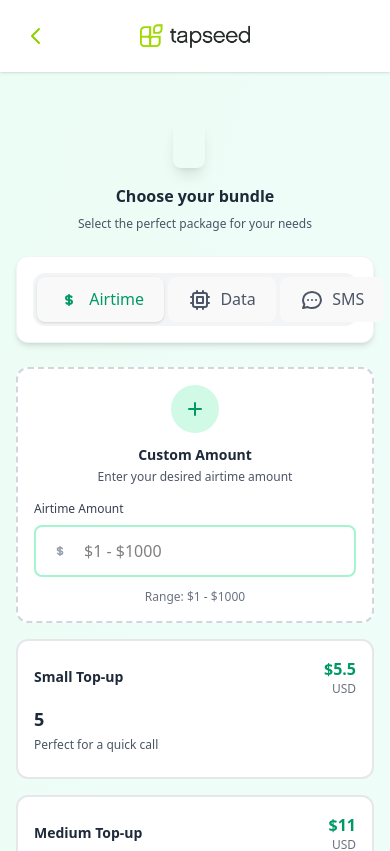
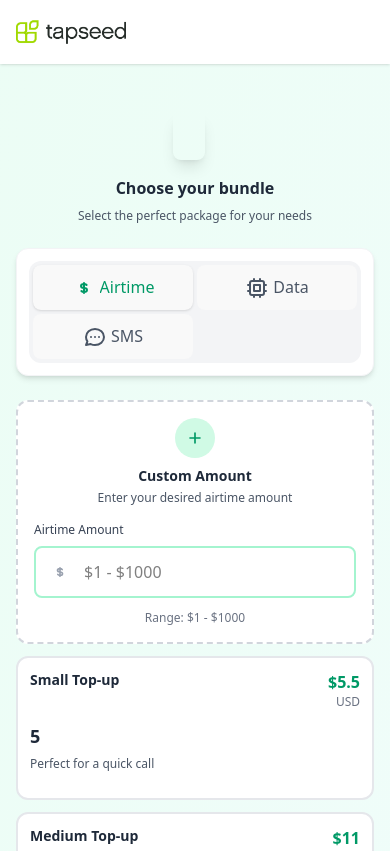
Before and after one commit to khomabhena/h5-airtime, a React (Vite) app: page /bundles in a window 390 px wide. Shown: the top 851 px of the page. Built offline with nearby package versions, Linux system fonts and the light colour scheme.

Commit message:
optimized ui bundles selection for mobile viewing

```diff
--- a/src/components/BundleSelection.jsx
+++ b/src/components/BundleSelection.jsx
@@ -64,31 +64,31 @@ const BundleSelection = ({ phoneData, selectedBundle, setSelectedBundle }) => {
         </p>
       </div>
 
-      {/* Bundle Type Selector */}
-      <div className="bg-white rounded-xl shadow-md p-4 border border-gray-100">
-        <div className="flex space-x-1 bg-gray-100 p-1 rounded-xl">
+      {/* Bundle Type Selector - Mobile Optimized */}
+      <div className="bg-white rounded-xl shadow-md p-3 border border-gray-100">
+        <div className="grid grid-cols-2 gap-1 bg-gray-100 p-1 rounded-xl">
           {Object.entries(bundleTypes).map(([key, type]) => (
             <button
               key={key}
               onClick={() => setBundleType(key)}
-              className={`flex-1 flex items-center justify-center space-x-2 py-2 px-3 rounded-lg font-medium text-xs transition-all ${
+              className={`flex items-center justify-center space-x-1 py-3 px-2 rounded-lg font-medium text-xs transition-all ${
                 bundleType === key
                   ? 'bg-white text-emerald-600 shadow-sm'
                   : 'text-gray-600 hover:text-gray-800'
               }`}
             >
-              {getBundleIcon(key)}
-              <span>{type.name}</span>
+              <span className="text-sm">{getBundleIcon(key)}</span>
+              <span className="truncate">{type.name}</span>
             </button>
           ))}
         </div>
       </div>
 
-      {/* Bundle Grid */}
-      <div className="grid md:grid-cols-2 gap-4">
+      {/* Bundle Grid - Mobile Optimized */}
+      <div className="space-y-3">
         {/* Custom Airtime Input - Only show for airtime bundle type, positioned at the top */}
         {bundleType === 'airtime' && (
-          <div className={`${customBundle ? 'md:col-span-2' : ''}`}>
+          <div>
             <CustomAirtimeInput
               onCustomAmountChange={handleCustomBundleChange}
               minAmount={1}
@@ -98,65 +98,80 @@ const BundleSelection = ({ phoneData, selectedBundle, setSelectedBundle }) => {
           </div>
         )}
 
+        {/* Bundle Cards - Mobile First Grid */}
+        <div className="grid grid-cols-1 sm:grid-cols-2 lg:grid-cols-3 gap-3">
           {bundles.map((bundle) => (
             <div
               key={bundle.id}
               onClick={() => handleBundleSelect(bundle)}
-            className={`bg-white rounded-xl p-4 border-2 cursor-pointer transition-all hover:shadow-md ${
+              className={`bg-white rounded-xl p-3 border-2 cursor-pointer transition-all hover:shadow-md ${
                 selectedBundle?.id === bundle.id && selectedBundle?.isCustom !== true
                   ? 'border-emerald-500 bg-emerald-50'
                   : 'border-gray-200 hover:border-emerald-300'
               }`}
             >
-            <div className="flex items-center justify-between mb-2">
-              <h3 className="text-sm font-bold text-gray-800">{bundle.name}</h3>
-              <div className="text-right">
+              {/* Mobile Optimized Header */}
+              <div className="flex items-start justify-between mb-3">
+                <div className="flex-1 min-w-0">
+                  <h3 className="text-sm font-bold text-gray-800 truncate">{bundle.name}</h3>
+                </div>
+                <div className="text-right ml-2 flex-shrink-0">
                   <div className="text-base font-bold text-emerald-600">${bundle.price}</div>
                   <div className="text-xs text-gray-500">USD</div>
                 </div>
               </div>
 
-            <div className="mb-2">
+              {/* Mobile Optimized Content */}
+              <div className="mb-3">
                 <div className="text-lg font-bold text-gray-800 mb-1">
                   {bundle.amount}
                 </div>
-              <p className="text-gray-600 text-xs">{bundle.description}</p>
+                <p className="text-gray-600 text-xs leading-relaxed">{bundle.description}</p>
               </div>
 
+              {/* Selection Indicator */}
               {selectedBundle?.id === bundle.id && selectedBundle?.isCustom !== true && (
                 <div className="flex items-center space-x-2 text-emerald-600">
-                <svg className="w-5 h-5" fill="none" stroke="currentColor" viewBox="0 0 24 24">
+                  <svg className="w-4 h-4 flex-shrink-0" fill="none" stroke="currentColor" viewBox="0 0 24 24">
                     <path strokeLinecap="round" strokeLinejoin="round" strokeWidth={2} d="M5 13l4 4L19 7" />
                   </svg>
-                <span className="font-medium">Selected</span>
+                  <span className="font-medium text-sm">Selected</span>
                 </div>
               )}
             </div>
           ))}
         </div>
+      </div>
 
-      {/* Continue Button */}
+      {/* Continue Button - Mobile Optimized */}
       {selectedBundle && (
         <div className="bg-white rounded-xl shadow-md p-4 border border-gray-100">
-          <div className="flex items-center justify-between mb-3">
-            <div>
-              <h3 className="font-bold text-gray-800 text-xs">Order Summary</h3>
-              <p className="text-gray-600 text-xs">
+          <div className="mb-4">
+            <h3 className="font-bold text-gray-800 text-sm mb-2">Order Summary</h3>
+            <div className="space-y-2">
+              <div className="flex items-start justify-between">
+                <div className="flex-1 min-w-0">
+                  <p className="text-gray-600 text-sm font-medium truncate">
                     {selectedBundle.isCustom
-                  ? `Custom airtime ($${selectedBundle.amount}) for ${phoneData.recipientNumber}`
-                  : `${selectedBundle.name} for ${phoneData.recipientNumber}`
+                      ? `Custom airtime ($${selectedBundle.amount})`
+                      : selectedBundle.name
                     }
                   </p>
+                  <p className="text-gray-500 text-xs mt-1">
+                    {phoneData.recipientNumber}
+                  </p>
                 </div>
-            <div className="text-right">
-              <div className="text-base font-bold text-emerald-600">${selectedBundle.price}</div>
+                <div className="text-right ml-3 flex-shrink-0">
+                  <div className="text-lg font-bold text-emerald-600">${selectedBundle.price}</div>
                   <div className="text-xs text-gray-500">USD</div>
+                </div>
+              </div>
             </div>
           </div>
 
           <Button
             onClick={handleContinue}
-            className="w-full"
+            className="w-full py-3 text-base font-semibold"
           >
             Continue to Payment
           </Button>
--- a/src/components/CustomAirtimeInput.jsx
+++ b/src/components/CustomAirtimeInput.jsx
@@ -73,8 +73,8 @@ const CustomAirtimeInput = ({ onCustomAmountChange, minAmount = 1, maxAmount = 1
   return (
     <div className="bg-white rounded-xl p-4 border-2 border-dashed border-gray-300 hover:border-emerald-300 transition-all">
       <div className="text-center mb-4">
-        <div className="w-12 h-12 bg-emerald-100 rounded-full flex items-center justify-center mx-auto mb-3">
-          <svg className="w-6 h-6 text-emerald-600" fill="none" stroke="currentColor" viewBox="0 0 24 24">
+        <div className="w-10 h-10 bg-emerald-100 rounded-full flex items-center justify-center mx-auto mb-2">
+          <svg className="w-5 h-5 text-emerald-600" fill="none" stroke="currentColor" viewBox="0 0 24 24">
             <path strokeLinecap="round" strokeLinejoin="round" strokeWidth={2} d="M12 6v6m0 0v6m0-6h6m-6 0H6" />
           </svg>
         </div>
@@ -99,12 +99,12 @@ const CustomAirtimeInput = ({ onCustomAmountChange, minAmount = 1, maxAmount = 1
 
         {customAmount && isValid && (
           <div className="bg-emerald-50 border border-emerald-200 rounded-lg p-3">
-            <div className="flex items-center justify-between">
-              <div>
+            <div className="flex items-start justify-between">
+              <div className="flex-1 min-w-0">
                 <p className="text-sm font-medium text-emerald-800">Custom Amount</p>
-                <p className="text-xs text-emerald-600">${customAmount} airtime</p>
+                <p className="text-xs text-emerald-600 truncate">${customAmount} airtime</p>
               </div>
-              <div className="text-right">
+              <div className="text-right ml-3 flex-shrink-0">
                 <div className="text-base font-bold text-emerald-600">
                   ${(parseFloat(customAmount) * 1.1).toFixed(2)}
                 </div>
--- a/src/components/Header.jsx
+++ b/src/components/Header.jsx
@@ -20,7 +20,7 @@ const Header = () => {
           {showBackButton && (
             <div
               onClick={handleBackClick}
-              className=" flex items-center bg-red- justify-center w-10 h-10 rounded border-0 outline-none hover:bg-gray-50 transition-colors"
+              className=" hidden flex items-center bg-red- justify-center w-10 h-10 rounded border-0 outline-none hover:bg-gray-50 transition-colors"
               aria-label="Go back"
             >
               <svg className="w-6 h-6" style={{color: '#8dd000'}} fill="none" stroke="currentColor" viewBox="0 0 24 24">
```
Lines whose indentation alone changed are shown as unchanged.
